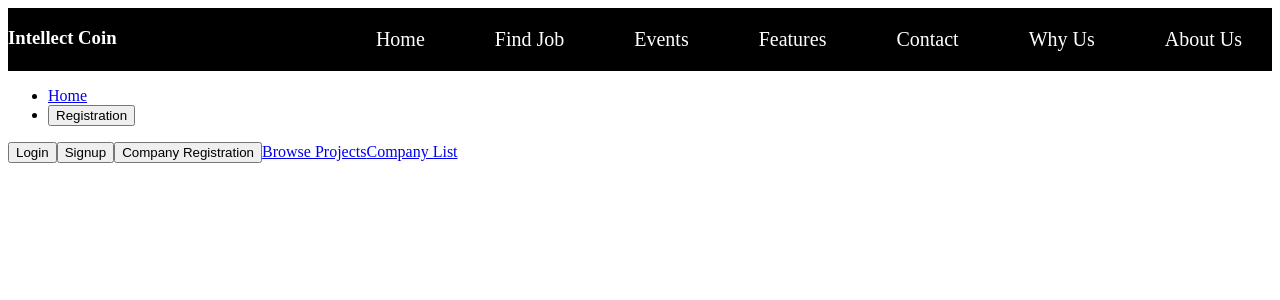
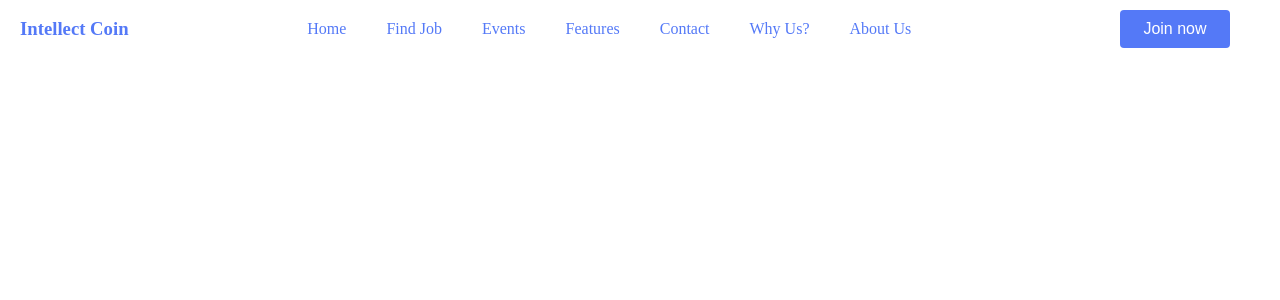
Before and after one commit to kalviumcommunity/S47_Janhavi_Chauhan_Capstone_IntellectCoin, a React (Vite) app in the folder Client/Client/: page / in a window 1280 px wide. Shown: the top 300 px of the page. Built offline with nearby package versions, Linux system fonts and the light colour scheme.

Commit message:
Made UI of navbar

```diff
--- a/Client/Client/src/App.jsx
+++ b/Client/Client/src/App.jsx
@@ -14,7 +14,7 @@ import Login from './components/Login';
 import Signup from './components/Signup';
 import CompanyRegistration from './components/CompanyProfile';
 import CompanyList from './components/DisplayCompanyData';
-
+import LandingPage from './components/LandingPage';
 import './App.css';
 import'./pages/Heading.css';
 
@@ -22,19 +22,7 @@ function App() {
   return (
     <div className="App">
       <Router>
-        <nav>
-          <Navbar />
-          <ul>
-            <li>
-              <Link to="/">Home</Link>
-            </li>
-            <li>
-              <Link to="/registration"><button>Registration</button></Link>
-            </li>
-          </ul>
-        </nav>
-
-        <Routes>
+         <Routes>
           <Route path="/" element={<Home />} />
           <Route path="/registration" element={<RegistrationAndEducationForm />} />
           <Route path="/Findjob" element={<Findjob />} />
@@ -51,6 +39,7 @@ function App() {
          <Route path="/companylist" element={<CompanyList />}></Route>
         </Routes>
       </Router>
+
     </div>
   );
 }
@@ -58,12 +47,12 @@ function App() {
 function Home() {
   return (
     <>
-      <Link to="/login"><button>Login</button></Link>
-      <Link to="/signup"><button>Signup</button></Link>
-      <Link to ="/companyregister"><button>Company Registration</button></Link>
+
+      <LandingPage/>
+      {/* <Link to ="/companyregister"><button>Company Registration</button></Link>
       <Link to ="/UserProfileData">Browse Projects</Link>
       <Link to ="/companylist">Company List</Link>
-
+      <Link to="/registration"><button>Registration</button></Link> */}
     </>
   );
 }
--- /dev/null
+++ b/Client/Client/src/components/LandingPage.css
@@ -0,0 +1,102 @@
+*{
+  margin: 0;
+  padding: 0;
+}
+.navbar{
+    display: flex;
+    justify-content: space-between;
+    align-items: center;
+    margin-top: 10px;
+    margin-left: 20px;
+    margin-right: 50px;
+  }
+
+  .navbar ul {
+    list-style: none;
+    text-decoration: none;
+    display: flex;
+    gap:40px ;
+    margin-right: 30px;
+    font-size: 16px;
+  }
+
+  .navbar a {
+    text-decoration: none;
+    list-style: none;
+    color:rgb(84,121,247);
+
+  }
+
+  .dropdown {
+    position: relative;
+  }
+
+  .JoinNow {
+    width: 110px;
+    background-color:rgb(84,121,247);
+    color: white;
+    border: none;
+    padding: 10px;
+    border-radius: 4px;
+    font-size: 16px;
+    cursor: pointer;
+
+  }
+
+  .dropdown-content {
+    display: flex;
+    flex-direction: column;
+    position:absolute;
+    background-color: #f9f9f9;
+    min-width: 110px;
+    border: 1px solid #ccc;
+    border-radius: 4px;
+    z-index: 1;
+  }
+
+
+  .dropdown-content button {
+    background-color: transparent;
+    color:rgb(84,121,247);
+    padding: 10px;
+    border: none;
+    width: 100%;
+    border-radius: 4px;
+    text-align: left;
+    cursor: pointer;
+    transition: background-color 0.3s ease;
+  }
+
+  .dropdown-content button:hover {
+    background-color: #e3e0e09d;
+  }
+  .icon-login {
+    transition: transform 0.3s ease;
+    margin-left: 15px;
+    color:rgb(84,121,247) ;
+  }
+
+  .icon-sigin {
+    transition: transform 0.3s ease;
+    margin-left: 5px;
+    color:rgb(84,121,247) ;
+  }
+
+  .larrow{
+    margin-left: 10px;
+    color:rgb(84,121,247) ;
+    opacity: 0;
+  }
+  .login-btn:hover .larrow{
+    opacity: 1;
+    transition: opacity 0.5s ease;
+  }
+  .sarrow{
+    margin-left: 3px;
+    color:rgb(84,121,247) ;
+    opacity: 0;
+  }
+  .signup-btn:hover .sarrow{
+    opacity: 1;
+    transition: opacity 0.5s ease;
+  }
--- /dev/null
+++ b/Client/Client/src/components/LandingPage.jsx
@@ -0,0 +1,46 @@
+import {Link} from 'react-router-dom'
+import { useState } from 'react';
+import './LandingPage.css'
+import { FontAwesomeIcon } from '@fortawesome/react-fontawesome';
+import {faUser} from '@fortawesome/free-solid-svg-icons';
+import {faUserPlus} from '@fortawesome/free-solid-svg-icons';
+import{faArrowRight} from '@fortawesome/free-solid-svg-icons';
+
+function LandingPage(){
+    const [showDropdown, setShowDropdown] = useState(false);
+
+  const toggleDropdown = () => {
+    setShowDropdown(!showDropdown);
+  };
+    return(
+    <nav className="navbar">
+
+        <h3><Link to='/'>Intellect Coin</Link></h3>
+        <ul>
+            <Link to="/">Home</Link>
+            <Link to='Findjob'> Find Job</Link>
+            <Link to='Events'>Events</Link>
+            <Link to="/Features">Features</Link>
+            <Link to="Contact">Contact</Link>
+            <Link to='/Whyus'>Why Us?</Link>
+            <Link to='/Aboutus'>About Us</Link>
+        </ul>
+        <div className="dropdown">
+        <button onClick={toggleDropdown} className="JoinNow">
+          Join now
+        </button>
+        {showDropdown && (
+          <div className="dropdown-content">
+                <Link to="/login"><button className="login-btn">Login<FontAwesomeIcon icon={faUser}  className='icon-login' /> <FontAwesomeIcon icon={faArrowRight}  className='larrow'/></button></Link>
+                <Link to="/signup"><button className="signup-btn">Signup <FontAwesomeIcon icon={faUserPlus}  className='icon-sigin' /> <FontAwesomeIcon icon={faArrowRight}  className='sarrow' /></button></Link>
+          </div>
+        )}
+
+      </div>
+    </nav>
+
+)
+
+}
+
+export default LandingPage
--- a/Client/Client/src/pages/Heading.css
+++ b/Client/Client/src/pages/Heading.css
@@ -1,4 +1,4 @@
-.navbar{
+/* .navbar{
     display: flex;
     justify-content: space-between;
     background-color: black;
@@ -18,3 +18,4 @@
     list-style: none;
     color: white;;
   }
+   */
```
Also changed, not shown: package.json (added, +9 -0 lines).
